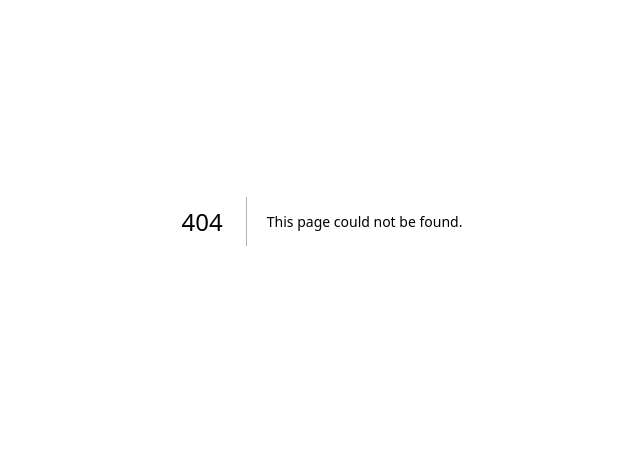
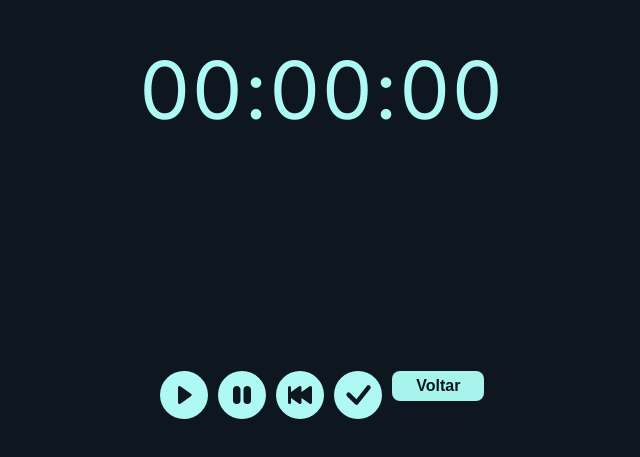
Before and after one commit to ICEI-PUC-Minas-PMV-ADS/pmv-ads-2023-2-e4-aplicdistrib-t5-pmv-ads-2023-2-e4-g2-taskit, a Next.js app in the folder src/web/: page /timer in a window 1280 px wide. Before the commit this address had no page. Shown: the part 179-636 px from the top of the page, without its empty margins (318-958 px from the left). Built offline with nearby package versions, Linux system fonts and the light colour scheme.

Commit message:
RF-004 - Timer

```diff
--- /dev/null
+++ b/src/web/src/app/calcTimer/BackButton.tsx
@@ -0,0 +1,12 @@
+import { GoBackButton } from '@/shared/components/TimerContainer'
+import { useRouter } from 'next/navigation'
+
+export default function Page() {
+  const router = useRouter()
+
+  return (
+    <GoBackButton type="button" onClick={() => router.back()}>
+      Voltar
+    </GoBackButton>
+  )
+}
--- /dev/null
+++ b/src/web/src/app/calcTimer/CalcTimer.ts
@@ -0,0 +1,17 @@
+function calcTimer(timeInSeconds: number): Array<number|string>{
+    let hours: number = Math.floor(timeInSeconds / 3600);
+    let minutes: number = Math.floor((timeInSeconds - (hours * 3600)) / 60);
+    let seconds: number = timeInSeconds - (hours * 3600) - (minutes * 60);
+
+    let hoursFormat = hours < 10 ? `0${hours}` : hours;
+    let minutesFormat = minutes < 10 ? `0${minutes}` : minutes;
+    let secondsFormat = seconds < 10 ? `0${seconds}` : seconds;
+
+    return[
+        hoursFormat,
+        minutesFormat,
+        secondsFormat
+    ];
+}
+
+export default calcTimer;
--- /dev/null
+++ b/src/web/src/app/calcTimer/TimerButton.tsx
@@ -0,0 +1,44 @@
+import React, { useState } from 'react';
+import { TimerContainer, TimerIcon } from "@/shared/components/TimerContainer";
+import { BsFillPauseCircleFill, BsFillCheckCircleFill, BsFillPlayCircleFill, BsFillSkipBackwardCircleFill } from "react-icons/bs";
+import Page from './BackButton';
+
+type Props = {
+    setTimeInSeconds: Function
+}
+
+function TimerButton(props:Props) {
+    const { setTimeInSeconds } = props;
+    const [intervalId, setIntervalId] = useState<number>(0);
+
+    const handlePlayButton = (e: object) => {
+        const interval:any = setInterval(() => {
+            setTimeInSeconds((previousState:number) => previousState + 1);
+        }, 1000);
+
+        setIntervalId(interval);
+    }
+
+    const handleStopButton = () => {
+        clearInterval(intervalId);
+    }
+
+    const handleReset = () => {
+        clearInterval(intervalId);
+        setTimeInSeconds(0);
+    }
+
+    return(
+
+        <TimerIcon>
+            <BsFillPlayCircleFill className="TimerIcon" onClick={handlePlayButton} type="button" />
+            <BsFillPauseCircleFill onClick={handleStopButton} type="button"/>
+            <BsFillSkipBackwardCircleFill onClick={handleReset} type="button"/>
+            <BsFillCheckCircleFill />
+            <Page />
+        </TimerIcon>
+
+    );
+}
+
+export default TimerButton;
--- /dev/null
+++ b/src/web/src/app/timer/page.tsx
@@ -0,0 +1,34 @@
+'use client'
+import React, {useState, useEffect} from "react";
+import { useTheme } from "@/shared/hooks/Theme";
+import { TimerContainer, TimerIcon } from "@/shared/components/TimerContainer";
+import calcTimer from "../calcTimer/CalcTimer";
+import TimerButton from "../calcTimer/TimerButton";
+
+export default function Timer() {
+  const { setTheme } = useTheme();
+  setTheme('dark');
+
+const [timeInSeconds, setTimeInSeconds] = useState<number>(0);
+const [timerArray, setTimerArray] = useState<Array<number|string>>([]);
+
+
+useEffect (() => {
+   let timeArray: Array<number|string> = calcTimer(timeInSeconds);
+   setTimerArray(timeArray);
+}, [timeInSeconds]);
+
+  return (
+    <div>
+    <TimerContainer>
+        <p>{timerArray[0]}</p>
+        <span>:</span>
+        <p>{timerArray[1]}</p>
+        <span>:</span>
+        <p>{timerArray[2]}</p>
+
+    </TimerContainer>
+    <TimerButton setTimeInSeconds={setTimeInSeconds} />
+    </div>
+  )
+}
--- /dev/null
+++ b/src/web/src/shared/components/TimerContainer.ts
@@ -0,0 +1,44 @@
+import styled from 'styled-components'
+
+export const TimerContainer = styled.div`
+display: flex;
+height: 40vh;
+justify-content: center;
+align-itens: center;
+letter-spacing: 2px;
+font-size: 5rem;
+position: relative;
+
+`;
+
+export const TimerIcon = styled.div`
+  display: flex;
+  justify-content: space-between;
+  align-itens: center;
+  padding: 10px 20px;
+  height: 5vh;
+  font-size: 16px;
+  cursor: pointer;
+  transition: 0.3s;
+  position: relative;
+  font-size: 3rem;
+
+`;
+
+export const GoBackButton = styled.button`
+  display: flex;
+  justify-content: column;
+  align-itens: center;
+  padding: 15px 24px;
+  border-radius: 8px;
+  font-size: 16px;
+  cursor: pointer;
+  transition: 0.3s;
+  position: relative;
+  background-color: #a7f4ed;
+  border: none;
+  line-height: 0px;
+  font-weight: bold;
+  color: #0c141c;
+
+  `;
```
Also changed, not shown: 1 other file (tests, documents, lock files or other folders).
